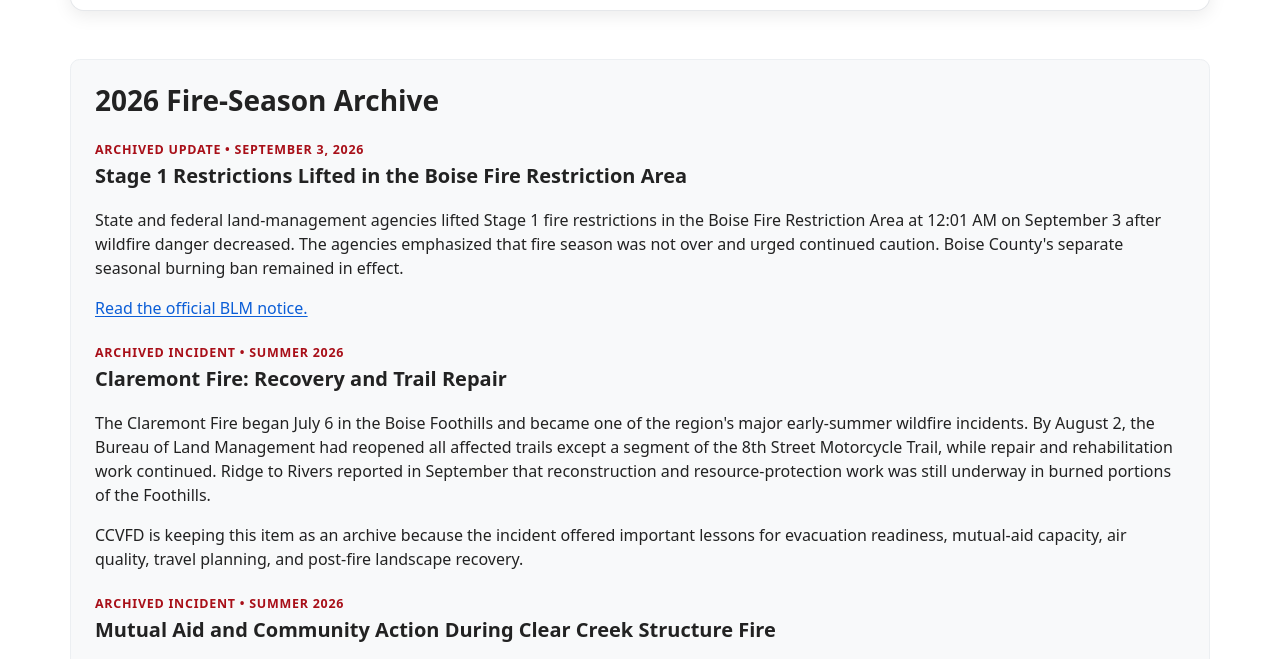
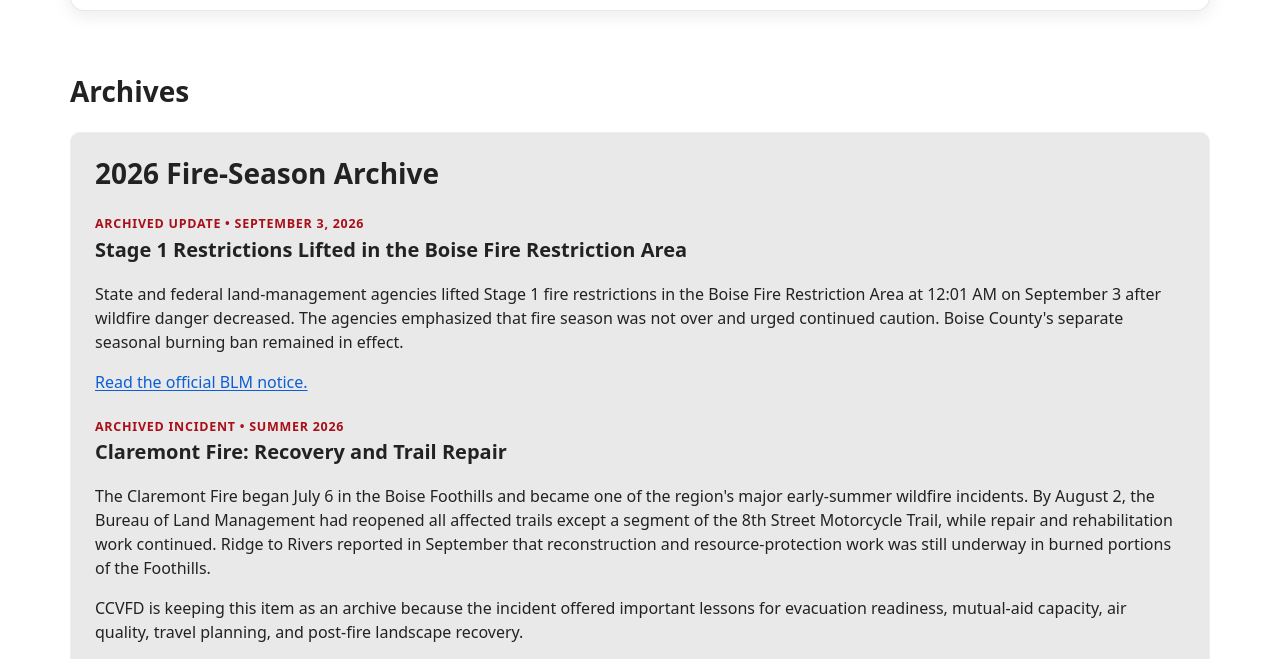
Before and after one commit to kristinamaher/CCVF-collaboration, a plain HTML site: page CCVFD/CCVFD/Source Code (Legacy)/news.html in a window 1280 px wide. Shown: the part 2064-2723 px from the top of the page. Drawn offline with Linux system fonts and the light colour scheme.

Commit message:
Archive Adjustment
- Made the Archive box of News & Alerts  slightly darker and added header above it. This makes the Archive easier to notice

```diff
--- a/CCVFD/CCVFD/Source Code (Legacy)/news.html
+++ b/CCVFD/CCVFD/Source Code (Legacy)/news.html
@@ -181,7 +181,7 @@ ul, ol { margin-top: 0; margin-bottom: 1rem; }
   padding: 1rem 1.2rem;
 }
 .archive {
-  background: #f8f9fa;
+  background: #e9e9e9;
   border: 1px solid #eceff2;
 }
 .list-check li,
@@ -454,7 +454,10 @@ body.modal-open { overflow: hidden; }
     </article>
   </section>
 
-  <section class="archive rounded p-4 mt-5" aria-labelledby="archive-heading">
+  <!--Archive-->
+  <p><br></p>
+  <h2 class="h3 mb-4">Archives</h2>
+  <section class="archive rounded p-4 mt-3" aria-labelledby="archive-heading">
     <h2 id="archive-heading" class="h3 mb-4">2026 Fire-Season Archive</h2>
 
     <article id="stage-one-archive" class="mb-4">
```
